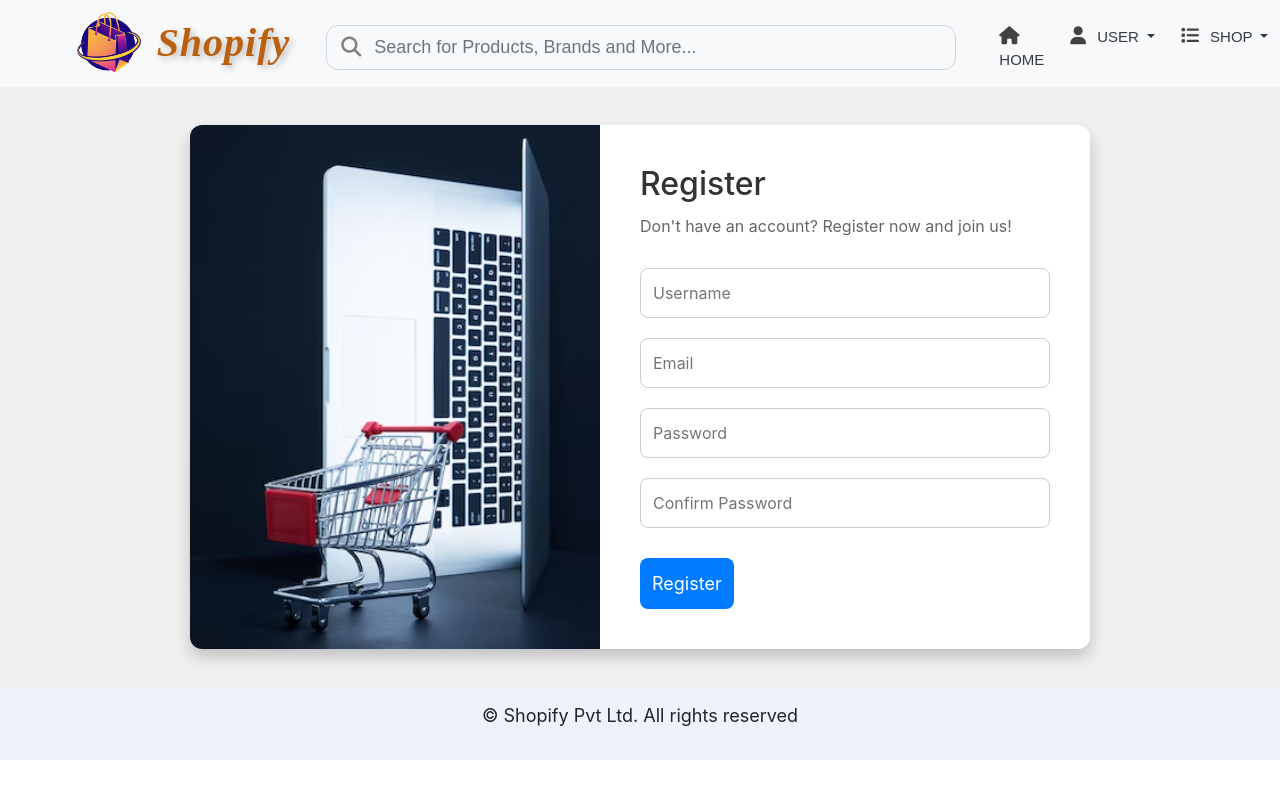
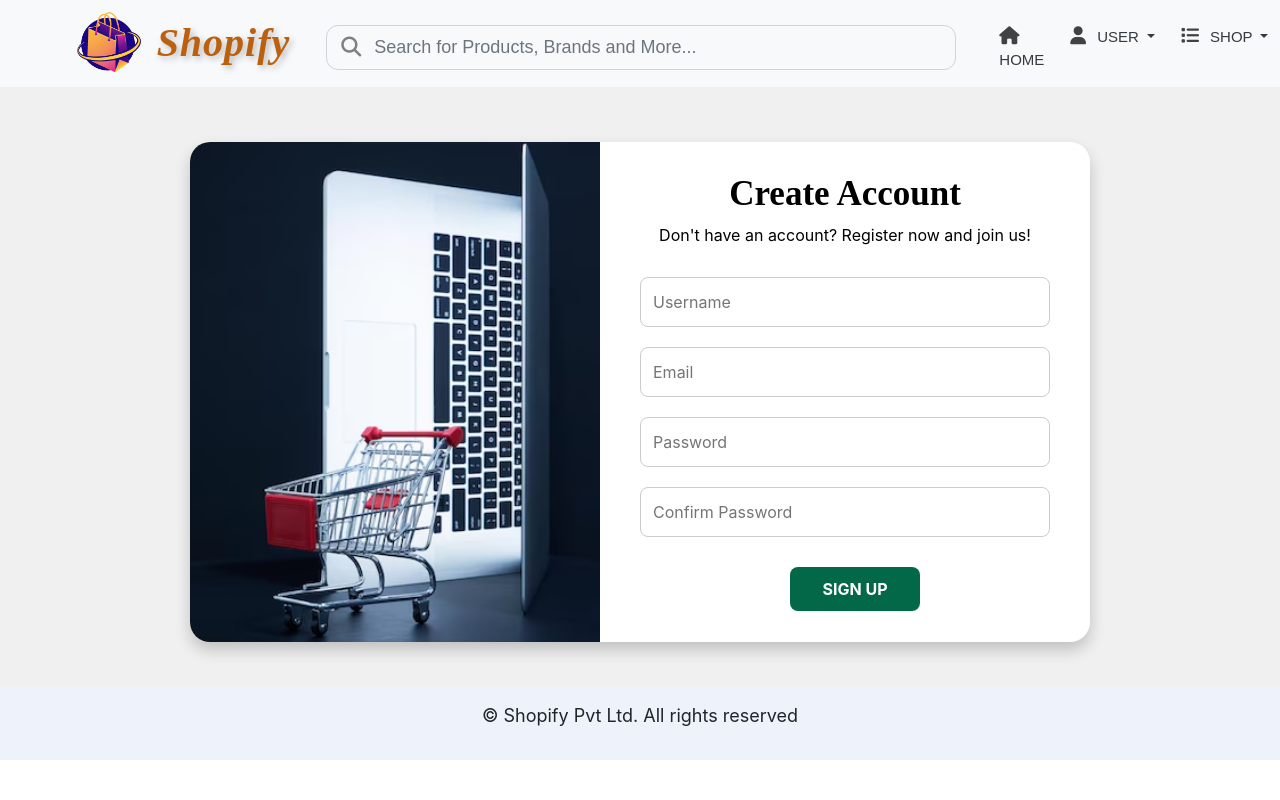
Before and after one commit to Sneha-mv/Shopify, a Django app: page /register in a window 1280 px wide; the page is wider, and only the part inside the window is pictured. Run offline with Django 4.2, Linux system fonts and the light colour scheme; data that the repository does not hold is empty; some libraries are stand-ins or nearby versions; some web fonts are replaced.

Commit message:
register page modified

```diff
--- a/shopifyproject/shopifyapp/views.py
+++ b/shopifyproject/shopifyapp/views.py
@@ -46,6 +46,15 @@ def SearchResult(request):
 
 
 def register(request):
+    if request.method == 'POST':
+        username = request.POST.get('username')
+        email = request.POST.get('email')
+        password = request.POST.get('password')
+        cpassword = request.POST.get('cpassword')
+
+        user = Shopify(username=username, email=email, password=password, cpassword=cpassword)
+        user.save()
+        return redirect('shopifyapp:index')
     return render(request,'register.html')
 
 
--- a/shopifyproject/static/css/index.css
+++ b/shopifyproject/static/css/index.css
@@ -152,7 +152,7 @@ body {
 }
 
 /* registration page */
-.reg-sec1 {
+.reg-sec1{
     display: flex;
     justify-content: center;
     align-items: center;
@@ -160,3 +160,74 @@ body {
     background: #f0f0f0;
     height: 600px;
 }
+
+.reg-sec2{
+    display: flex;
+    width: 900px;
+    background: #fff;
+    box-shadow: 0 8px 16px rgba(0, 0, 0, 0.2);
+    border-radius: 20px;
+    overflow: hidden;
+    margin-top: 10px;
+    height: 500px;
+}
+
+.reg-form{
+    flex: 1;
+    padding: 40px;
+    display: flex;
+    flex-direction: column;
+    justify-content: center;
+}
+
+.reg-form h2 {
+    color: black;
+    font-family: 'Times New Roman', Times, serif;
+    font-weight: bold;
+    font-size: 35px;
+    text-align: center;
+    justify-content: center;
+}
+
+.reg-form p {
+    color: black;
+    margin-bottom: 20px;
+    text-align: center;
+    justify-content: center;
+}
+
+.reg-form input {
+    width: 100%;
+    padding: 12px;
+    margin: 10px 0;
+    border: 1px solid #ccc;
+    border-radius: 8px;
+    font-size: 16px;
+}
+
+.reg-form button {
+    padding: 10px;
+    margin-top: 20px;
+    background: #026848;
+    color: #fff;
+    border: none;
+    border-radius: 8px;
+    cursor: pointer;
+    font-size: 18px;
+    transition: background 0.3s ease;
+    width: 130px;
+    margin-left: 150px;
+    text-transform: uppercase;
+    font-weight: bold;
+    font-size: 16px;
+}
+
+@media (max-width: 768px) {
+    .reg-sec2 {
+        flex-direction: column;
+    }
+
+    .reg-image {
+        height: 200px;
+    }
+}
--- a/shopifyproject/templates/register.html
+++ b/shopifyproject/templates/register.html
@@ -4,92 +4,47 @@
     Sign Up
 {% endblock %}
 {% block content %}
-
-    <style>
-
-        .registration-container {
-            display: flex;
-            width: 900px;
-            background: #fff;
-            box-shadow: 0 8px 16px rgba(0, 0, 0, 0.2);
-            border-radius: 12px;
-            overflow: hidden;
-        }
-
-        .registration-image {
-            flex: 1;
-            background: url('{% static "img/registershop.avif" %}') no-repeat center center;
-            background-size: cover;
-        }
-
-        .registration-form {
-            flex: 1;
-            padding: 40px;
-            display: flex;
-            flex-direction: column;
-            justify-content: center;
-        }
-
-        .registration-form h2 {
-            margin-bottom: 10px;
-            color: #333;
-        }
-
-        .registration-form p {
-            color: #666;
-            margin-bottom: 20px;
-        }
-
-        .registration-form input {
-            width: 100%;
-            padding: 12px;
-            margin: 10px 0;
-            border: 1px solid #ccc;
-            border-radius: 8px;
-            font-size: 16px;
-        }
-
-        .registration-form button {
-            padding: 12px;
-            margin-top: 20px;
-            background: #007bff;
-            color: #fff;
-            border: none;
-            border-radius: 8px;
-            cursor: pointer;
-            font-size: 18px;
-            transition: background 0.3s ease;
-        }
-
-        .registration-form button:hover {
-            background: #0056b3;
-        }
-
-        @media (max-width: 768px) {
-            .registration-container {
-                flex-direction: column;
-            }
-
-            .registration-image {
-                height: 200px;
-            }
-        }
-    </style>
+<style>
+    .reg-image{
+    flex: 1;
+    background: url("{% static 'img/registershop.avif' %}") no-repeat center center;
+    background-size: cover;
+}
+</style>
 <div class="reg-sec1">
-    <div class="registration-container">
-    <div class="registration-image"></div>
-        <div class="registration-form">
-            <h2>Register</h2>
+    <div class="reg-sec2">
+        <div class="reg-image"></div>
+        <div class="reg-form">
+            <h2>Create Account</h2>
             <p>Don't have an account? Register now and join us!</p>
-            <form action="#" method="POST">
-                <input type="text" name="username" placeholder="Username" required>
-                <input type="email" name="email" placeholder="Email" required>
-                <input type="password" name="password" placeholder="Password" required>
-                <input type="password" name="confirm_password" placeholder="Confirm Password" required>
-                <button type="submit">Register</button>
+            <div id="error"></div>
+            <form action="#" method="POST" id="registration-form">
+                {% csrf_token %}
+                <input type="text" name="username" placeholder="Username" id="username" required>
+                <input type="email" name="email" placeholder="Email" id="email" required>
+                <input type="password" name="password" placeholder="Password" id="password" required>
+                <div>
+                    <input type="password" name="cpassword" id="cpassword"  placeholder="Confirm Password" required oninput="checkPasswordMatch();">
+                    <span id="password-error"></span>
+                </div>
+                <button type="submit">sign up</button>
             </form>
         </div>
     </div>
 </div>
+<script>
+    function checkPasswordMatch() {
+        const password = document.getElementById('password').value;
+        const cpassword = document.getElementById('cpassword').value;
+        const errorMessage = document.getElementById('password-error');
 
+        if (password !== cpassword) {
+            errorMessage.style.display = 'inline'; // Show error message
+            document.getElementById('cpassword').setCustomValidity("Passwords do not match."); // Set custom validity
+        } else {
+            errorMessage.style.display = 'none'; // Hide error message
+            document.getElementById('cpassword').setCustomValidity(''); // Clear custom validity
+        }
+    }
+</script>
 {% endblock %}
```
